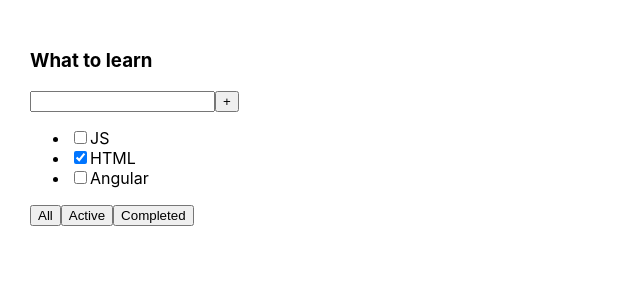
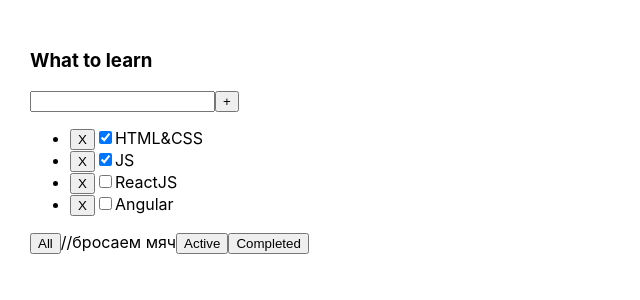
Before and after one commit to MikeJ00/Todolist, a React (Create React App) app: page / in a window 1280 px wide. Shown: the top 300 px of the page, without its empty margins (0-640 px from the left). Built offline with nearby package versions, Linux system fonts and the light colour scheme.

Commit message:
Lesson 2 done

```diff
--- a/src/App.tsx
+++ b/src/App.tsx
@@ -1,62 +1,76 @@
-import React from 'react';
+import React, {useState} from 'react';
 import './App.css';
-import {Todolist2} from "./Todolist2";
+import {Todolist} from "./Todolist";
 
-// import {Todolist} from "./Todolist";
+
+export type FilterValueType="All"|"Active"|"Completed"|"Delete All"
 
 function App() {
-    //BILL:
-    // const todolisttitle string = "What to learn"
-    // const title1 = "What to learn - 1"
-    // const title2 = "What to learn - 2"
-    const tasks1 = [
-         {id: 1, title: "JS", isDone: false},
-         {id: 2, title: "HTML", isDone: true},
-        {id: 3, title: "Angular", isDone: false},
-    ]
 
+    // let tasks1 = [
+    //     { id: 1, title: "HTML&CSS", isDone: true },
+    //     { id: 2, title: "JS", isDone: true },
+    //     { id: 3, title: "ReactJS", isDone: false },
+    //     { id: 4, title: "Angular", isDone: false }
+    //     ]
+    let [tasks1,setTasks] = useState([
+        { id: 1, title: "HTML&CSS", isDone: true },
+        { id: 2, title: "JS", isDone: true },
+        { id: 3, title: "ReactJS", isDone: false },
+        { id: 4, title: "Angular", isDone: false }
+    ])
+    // let [filter, setFilter] = useState<FilterValueType>("All")//чтобы видно было, какой мяч кинули из функции filterTasks
+    // //используем useState, после этого глобально видим, что было передано из тодолиста в функцию. setFilter получает значение
+    // //и переносится в filter
+
+    const removeTasks=(taskID:number)=>{
+        setTasks(tasks1.filter((el)=>el.id!==taskID))
+    }
     //
-    // const tasks1 = [
-    //     {id:1, title:"HTML&CSS", isDone:true},
-    //     {id:2, title:"JS", isDone:true},
-    //     {id:3, title:"React", isDone:false},
-    //     {id:4, title:"React", isDone:false}
-    // ]
+    // let filterTasksDone=tasks1
+    //     if(filter==="Active"){ //теперь все сошлось, мы знаем какое значение придет в фильтр и затем сработает логика
+    //         filterTasksDone=tasks1.filter(el=>!el.isDone)
+    //     }
+    //     if(filter==="Completed") {
+    //         filterTasksDone = tasks1.filter(el =>el.isDone)
+    //     }
     //
-    // const tasks2 = [
-    //     {id:1, title:"Hello World", isDone:true},
-    //     {id:2, title:"I am Happy", isDone:true},
-    //     {id:3, title:"Yo", isDone:true}
-    // ]
-    //GIU
+    // const filterTasks=(filterValue:FilterValueType)=> { //функция для подключения к онклику в другом файле, для этого
+    //         // передаем ее в App return......ловим здесь мяч, который кинули из тодолиста....но только здесь отсается инфа
+    //     //какой мяч кинули, глобально это нигде не видно...из-за этого делаем переменную filterValue - глобальную, благодаря
+    //     //сэту setFilter
+    //        setFilter(filterValue)
+    //         //засетать filterValue в новый стейт и.....поменять на 26 и 30 строке...
+    // }
+
+
+    //если "active", то отрисуй el.isDone
+    // const filterTasksDone=tasks1.filter(el=>!el.isDone)
+    // //если "completed", то отрисуй !el.isDone
+    // if(filterTasks() === "Active"){
+    //     tasks1.filter(el=>!el.isDone)
+    // }
+    // if(filterTasks() === "Completed"){
+    //     tasks1.filter(el=>el.isDone)
+    // }
+
+    // let filterTasksDone=tasks1
+    // if(filterValue==="Active"){
+    //     filterTasksDone=tasks1.filter(el=>el.isDone)
+    // }
+    // if(filterValue==="Active") {
+    //     filterTasksDone = tasks1.filter(el => !el.isDone)
+    // }
+
     return (
         <div className="App">
-            <Todolist2
-                title={"What to learn"}
-                tasks={tasks1}
+            <Todolist title="What to learn"
+                      tasks={tasks1}
+                      yyyy={removeTasks}
+                // qqqq={filterTasks}
             />
-            {/*<Todolist title={title1} tasks={tasks1}/>*/}
-            {/*<Todolist title={title2} tasks={tasks2}/>*/}
-            {/*// <div>*/}
-            {/*// <h3>What to learn</h3>*/}
-            {/*// <div>*/}
-            {/*// <input/>*/}
-            {/*// <button>+</button>*/}
-            {/*// </div>*/}
-            {/*// <ul>*/}
-            {/*// <li><input type="checkbox" checked={true}/> <span>HTML&CSS</span></li>*/}
-            {/*// <li><input type="checkbox" checked={true}/> <span>JS</span></li>*/}
-            {/*// <li><input type="checkbox" checked={false}/> <span>React</span></li>*/}
-            {/*// </ul>*/}
-            {/*// <div>*/}
-            {/*// <button>All</button>*/}
-            {/*// <button>Active</button>*/}
-            {/*// <button>Completed</button>*/}
-            {/*// </div>*/}
-            {/*// </div>*/}
         </div>
     );
 }
 
-
 export default App;
--- a/src/Todolist.tsx
+++ b/src/Todolist.tsx
@@ -1,42 +1,66 @@
-import React from "react";
+import React, {useState} from 'react';
+import * as console from "console";
+import {FilterValueType} from "./App";
 
-type TodoListPropsType={
-    title:string
-    tasks:Array<ObjectType>
-}
-type ObjectType={
-    id:number
-    title:string
-    isDone:boolean
+type TaskType = {
+    id: number
+    title: string
+    isDone: boolean
 }
 
+type PropsType = {
+    title: string
+    tasks: Array<TaskType>
+    yyyy:(taskID:number)=>void
+    // qqqq:(filterValue:FilterValueType)=>void //расстаможили функцию, которую передали из другого App файла
+}
 
-export const Todolist=(props:TodoListPropsType)=>{
-return(
-    <div>
+export function Todolist(props: PropsType ){//props: PropsType контейнер, передаем все.. в ней лежит функция, которая из App
+
+    let [filter, setFilter] = useState<FilterValueType>("All")//чтобы видно было, какой мяч кинули из функции filterTasks
+//используем useState, после этого глобально видим, что было передано из тодолиста в функцию. setFilter получает значение
+//и переносится в filter
+    let filterTasksDone=props.tasks
+    if(filter==="Active"){ //теперь все сошлось, мы знаем какое значение придет в фильтр и затем сработает логика
+        filterTasksDone=props.tasks.filter(el=>!el.isDone)
+    }
+    if(filter==="Completed") {
+        filterTasksDone = props.tasks.filter(el =>el.isDone)
+    }
+
+    const filterTasks=(filterValue:FilterValueType)=> { //функция для подключения к онклику в другом файле, для этого
+        // передаем ее в App return......ловим здесь мяч, который кинули из тодолиста....но только здесь отсается инфа
+        //какой мяч кинули, глобально это нигде не видно...из-за этого делаем переменную filterValue - глобальную, благодаря
+        //сэту setFilter
+        setFilter(filterValue)
+        //засетать filterValue в новый стейт и.....поменять на 26 и 30 строке...
+    }
+    return <div>
         <h3>{props.title}</h3>
         <div>
             <input/>
             <button>+</button>
         </div>
         <ul>
-            {props.tasks.map((el:ObjectType)=>{
+            {filterTasksDone.map((el,index)=>{
                 return(
-                        <li><input type="checkbox" checked={el.isDone}/> <span>{el.title}</span></li>
+                    <li key={el.id}>
+                        <button onClick={()=>{
+                            {props.yyyy(el.id)}
+                        }}>X</button>
+                        <input type="checkbox" checked={el.isDone}/>
+                        <span>{el.title}</span>
+                    </li>
                 )
-            })}
+            })} {/*{(el=>)}*/}
+            {/*<li><input type="checkbox" checked={props.tasks[0].isDone}/> <span>{props.tasks[0].title}</span></li>*/}
+            {/*<li><input type="checkbox" checked={props.tasks[1].isDone}/> <span>{props.tasks[1].title}</span></li>*/}
+            {/*<li><input type="checkbox" checked={props.tasks[2].isDone}/> <span>{props.tasks[2].title}</span></li>*/}
         </ul>
-        {/*<ul>*/}
-        {/*    <li><input type="checkbox" checked={props.tasks[0].isDone}/> <span>{props.tasks[0].title}</span></li>*/}
-        {/*    <li><input type="checkbox" checked={props.tasks[1].isDone}/> <span>{props.tasks[1].title}</span></li>*/}
-        {/*    <li><input type="checkbox" checked={props.tasks[2].isDone}/> <span>{props.tasks[2].title}</span></li>*/}
-        {/*    <li><input type="checkbox" checked={props.tasks[3].isDone}/> <span>{props.tasks[3].title}</span></li>*/}
-        {/*</ul>*/}
         <div>
-            <button>All</button>
-            <button>Active</button>
-            <button>Completed</button>
+            <button onClick={()=>filterTasks("All")}>All</button>//бросаем мяч
+            <button onClick={()=>filterTasks("Active")}>Active</button>
+            <button onClick={()=>filterTasks("Completed")}>Completed</button>
         </div>
     </div>
-)
 }
--- a/src/Todolist2.tsx
+++ b/src/Todolist2.tsx
@@ -1,18 +1,18 @@
-import React from 'react';
+import React from "react";
 
-type TodolistPropsType = {
-    title: string
-    tasks: Array<ObjectPropsType>
+type TodoListPropsType={
+    title:string
+    tasks:Array<ObjectType>
 }
-type ObjectPropsType = {
-    id: number
-    title: string
-    isDone: boolean
+type ObjectType={
+    id:number
+    title:string
+    isDone:boolean
 }
 
-export const Todolist2 = (props: TodolistPropsType) => {
-    return (
-        <div>
+
+export const Todolist2=(props:TodoListPropsType)=>{
+return(
     <div>
         <h3>{props.title}</h3>
         <div>
@@ -20,21 +20,23 @@ export const Todolist2 = (props: TodolistPropsType) => {
             <button>+</button>
         </div>
         <ul>
-                    <li><input type="checkbox" checked={props.tasks[0].isDone}/>
-                        <span>{props.tasks[0].title}</span>
-                    </li>
-                    <li><input type="checkbox" checked={props.tasks[1].isDone}/>
-                        <span>{props.tasks[1].title}</span>
-                    </li>
-                    <li><input type="checkbox" checked={props.tasks[2].isDone}/>
-                        <span>{props.tasks[2].title}</span></li>
+            {props.tasks.map((el:ObjectType)=>{
+                return(
+                        <li><input type="checkbox" checked={el.isDone}/> <span>{el.title}</span></li>
+                )
+            })}
         </ul>
+        {/*<ul>*/}
+        {/*    <li><input type="checkbox" checked={props.tasks[0].isDone}/> <span>{props.tasks[0].title}</span></li>*/}
+        {/*    <li><input type="checkbox" checked={props.tasks[1].isDone}/> <span>{props.tasks[1].title}</span></li>*/}
+        {/*    <li><input type="checkbox" checked={props.tasks[2].isDone}/> <span>{props.tasks[2].title}</span></li>*/}
+        {/*    <li><input type="checkbox" checked={props.tasks[3].isDone}/> <span>{props.tasks[3].title}</span></li>*/}
+        {/*</ul>*/}
         <div>
             <button>All</button>
             <button>Active</button>
             <button>Completed</button>
         </div>
     </div>
-        </div>
-    );
-};
+)
+}
```
Lines whose indentation alone changed are shown as unchanged.
